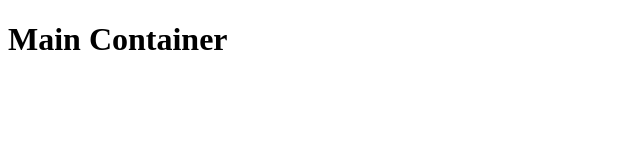
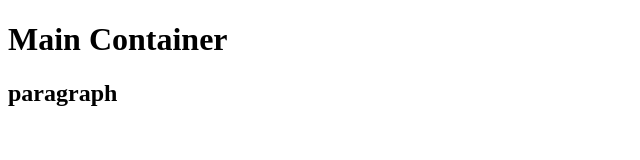
Before and after one commit to Shweta-2024/git_practice, a plain HTML site: page index.html in a window 1280 px wide. Shown: the whole page, without its empty margins (0-640 px from the left). Drawn offline with Linux system fonts and the light colour scheme.

Commit message:
create javascript file

```diff
--- a/index.html
+++ b/index.html
@@ -7,5 +7,6 @@
 </head>
 <body>
     <h1>Main Container</h1>
+    <h2>paragraph</h2>
 </body>
 </html>
--- /dev/null
+++ b/index.js
@@ -0,0 +1 @@
+console.log("hello JavaScript");
```
Also changed, not shown: 1 other file.
